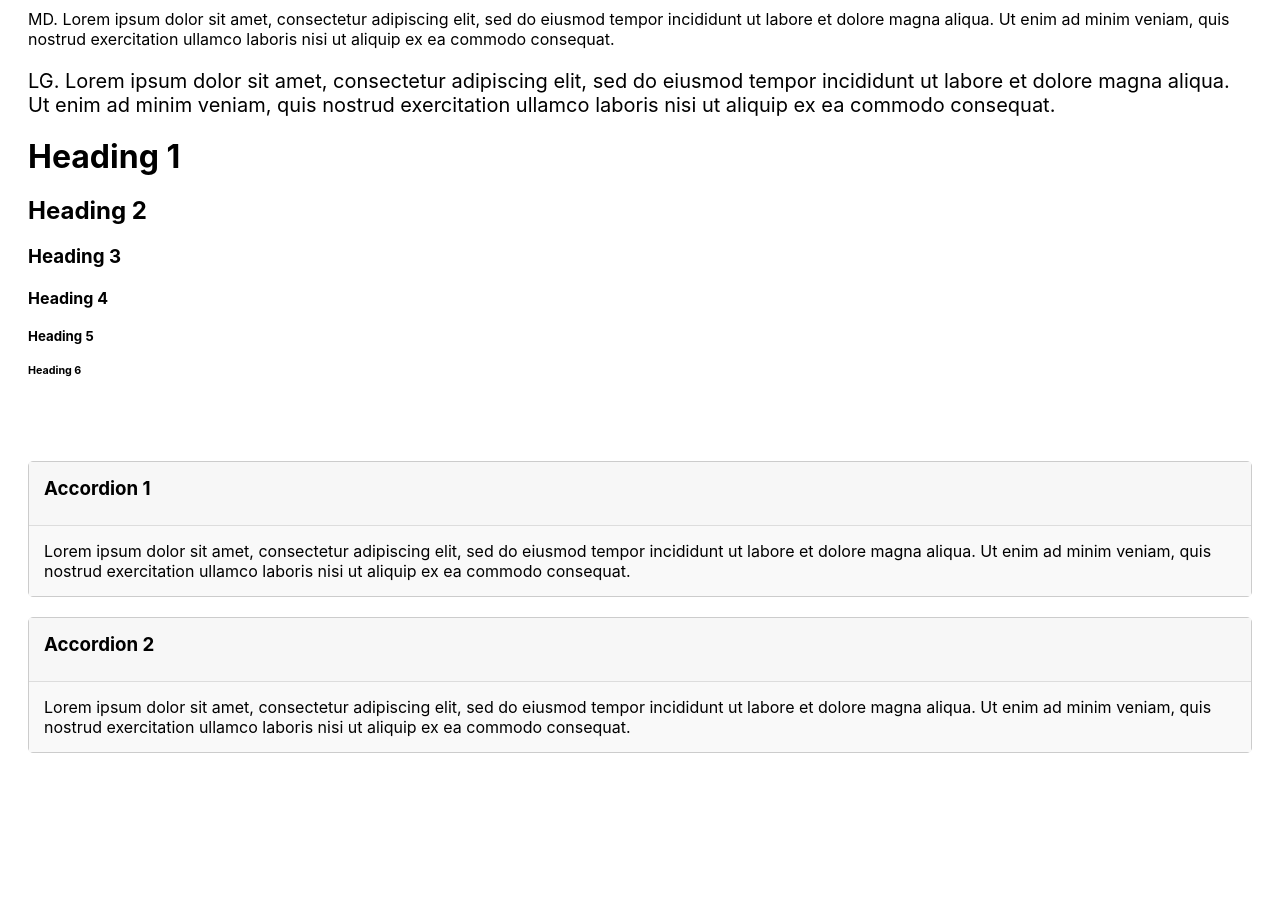
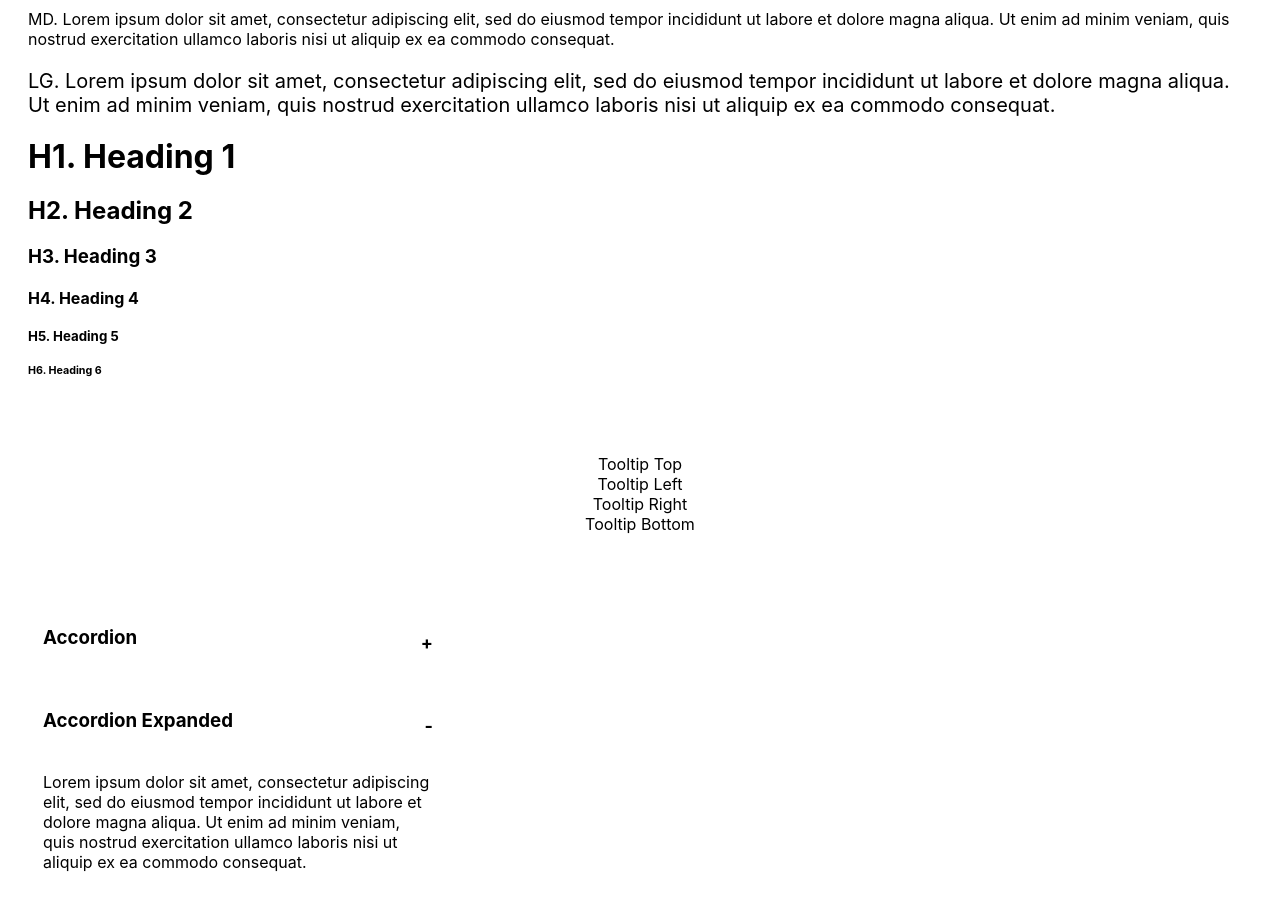
Before and after one commit to MuratovB/clsswrk, a React (Create React App) app: page / in a window 1280 px wide. Shown: the part 500-1407 px from the top of the page. Before the commit the page ends 1273 px from the top, so only its background shows below. Built offline with nearby package versions, Linux system fonts and the light colour scheme; the HTML template or start-up script is replaced by a standard one.

Commit message:
Finished everything except input comp

```diff
--- a/src/App.js
+++ b/src/App.js
@@ -20,32 +20,34 @@ function App() {
       <Input type="text" value="Focus" onChange="" disabled="" danger="" />
       <Input type="text" value="Danger" onChange="" disabled="" danger="" />
 
-      <Typography textSize="sm" className="">
+      <Typography textSize="sm">
         SM. Lorem ipsum dolor sit amet, consectetur adipiscing elit, sed do eiusmod tempor incididunt ut labore et dolore magna aliqua. Ut enim ad minim veniam, quis nostrud exercitation ullamco laboris nisi ut aliquip ex ea commodo consequat.
       </Typography>
-      <Typography textSize="md" className="">
+      <Typography textSize="md">
         MD. Lorem ipsum dolor sit amet, consectetur adipiscing elit, sed do eiusmod tempor incididunt ut labore et dolore magna aliqua. Ut enim ad minim veniam, quis nostrud exercitation ullamco laboris nisi ut aliquip ex ea commodo consequat.
       </Typography>
-      <Typography textSize="lg" className="">
+      <Typography textSize="lg">
         LG. Lorem ipsum dolor sit amet, consectetur adipiscing elit, sed do eiusmod tempor incididunt ut labore et dolore magna aliqua. Ut enim ad minim veniam, quis nostrud exercitation ullamco laboris nisi ut aliquip ex ea commodo consequat.
       </Typography>
 
-      <Heading level="1" className="">Heading 1</Heading>
-      <Heading level="2" className="">Heading 2</Heading>
-      <Heading level="3" className="">Heading 3</Heading>
-      <Heading level="4" className="">Heading 4</Heading>
-      <Heading level="5" className="">Heading 5</Heading>
-      <Heading level="6" className="">Heading 6</Heading>
+      <Heading level="1">H1. Heading 1</Heading>
+      <Heading level="2">H2. Heading 2</Heading>
+      <Heading level="3">H3. Heading 3</Heading>
+      <Heading level="4">H4. Heading 4</Heading>
+      <Heading level="5">H5. Heading 5</Heading>
+      <Heading level="6">H6. Heading 6</Heading>
 
-      <Tooltip text="I am a tooltip" position="top"></Tooltip>
-      <Tooltip text="I am a tooltip" position="left"></Tooltip>
-      <Tooltip text="I am a tooltip" position="right"></Tooltip>
-      <Tooltip text="I am a tooltip" position="bottom"></Tooltip>
+      <div id="tooltipsDiv">
+        <Tooltip position="top">Tooltip Top</Tooltip>
+        <Tooltip position="left">Tooltip Left</Tooltip>
+        <Tooltip position="right">Tooltip Right</Tooltip>
+        <Tooltip position="bottom">Tooltip Bottom</Tooltip>
+      </div>
 
-      <Accordion title="Accordion 1" defaultOpen="true">
+      <Accordion title="Accordion">
         Lorem ipsum dolor sit amet, consectetur adipiscing elit, sed do eiusmod tempor incididunt ut labore et dolore magna aliqua. Ut enim ad minim veniam, quis nostrud exercitation ullamco laboris nisi ut aliquip ex ea commodo consequat.
       </Accordion>
-      <Accordion title="Accordion 2" defaultOpen="false">
+      <Accordion title="Accordion Expanded" defaultOpen>
         Lorem ipsum dolor sit amet, consectetur adipiscing elit, sed do eiusmod tempor incididunt ut labore et dolore magna aliqua. Ut enim ad minim veniam, quis nostrud exercitation ullamco laboris nisi ut aliquip ex ea commodo consequat.
       </Accordion>
     </div>
--- a/src/components/Accordion/index.css
+++ b/src/components/Accordion/index.css
@@ -1,18 +1,29 @@
 .accordion {
-    border: 1px solid #ccc;
     border-radius: 5px;
     margin-bottom: 20px;
+    min-width: 420px;
+    width: 420px;
 }
 
 .accordion-header {
-    background-color: #f7f7f7;
+    display: flex;
+    justify-content: space-between;
+    align-items: center;
     padding: 15px;
     cursor: pointer;
     font-weight: bold;
 }
 
+.accordion-toggle-icon {
+    font-size: 18px;
+    font-weight: bold;
+    transition: transform 0.3s ease;
+}
+
+.accordion-header:hover .accordion-toggle-icon {
+    transform: scale(1.2);
+}
+
 .accordion-content {
     padding: 15px;
-    background-color: #f9f9f9;
-    border-top: 1px solid #ddd;
 }
--- a/src/components/Accordion/index.jsx
+++ b/src/components/Accordion/index.jsx
@@ -13,6 +13,9 @@ export function Accordion(props) {
     <div className="accordion">
       <div className="accordion-header" onClick={toggleAccordion}>
         <h3>{title}</h3>
+        <span className={`accordion-toggle-icon ${isOpen ? 'open' : ''}`}>
+          {isOpen ? '-' : '+'}
+        </span>
       </div>
       {isOpen && <div className="accordion-content">{children}</div>}
     </div>
--- a/src/components/Tooltip/index.css
+++ b/src/components/Tooltip/index.css
@@ -6,14 +6,15 @@
 .tooltip {
     visibility: hidden;
     position: absolute;
-    background-color: rgba(0, 0, 0, 0.7);
+    background-color: #006FEE;
     color: #fff;
     text-align: center;
     padding: 5px 10px;
     border-radius: 5px;
     font-size: 12px;
-    transition: visibility 0s, opacity 0.3s ease-in-out;
+    transition: visibility 0s, opacity 0.1s ease-in-out;
     opacity: 0;
+    min-width: 98px;
 }
 
 .tooltip-container:hover .tooltip {
--- a/src/components/Tooltip/index.jsx
+++ b/src/components/Tooltip/index.jsx
@@ -1,7 +1,7 @@
 import "./index.css";
 
 export function Tooltip(props) {
-  const { text = "", position = "top", children } = props;
+  const { text = "I am a tooltip", position = "top", children } = props;
   const tooltipClass = `tooltip tooltip--${position}`;
 
   return (
--- a/src/index.css
+++ b/src/index.css
@@ -1,18 +1,23 @@
 html body div #root {
   margin: 0;
   padding: 0;
+}
+
+body {
+  font-family: 'Inter', sans-serif;
 }
 
 #trueRoot > * {
   margin: 20px;
 }
 
-body {
-  font-family: -apple-system, BlinkMacSystemFont, 'Segoe UI', 'Roboto', 'Oxygen',
-    'Ubuntu', 'Cantarell', 'Fira Sans', 'Droid Sans', 'Helvetica Neue',
-    sans-serif;
-  -webkit-font-smoothing: antialiased;
-  -moz-osx-font-smoothing: grayscale;
+#tooltipsDiv {
+  min-width: 634px;
+  min-height: 194px;
+  display: flex;
+  flex-flow: column;
+  justify-content: center;
+  align-items: center;
 }
 
 code {
```
